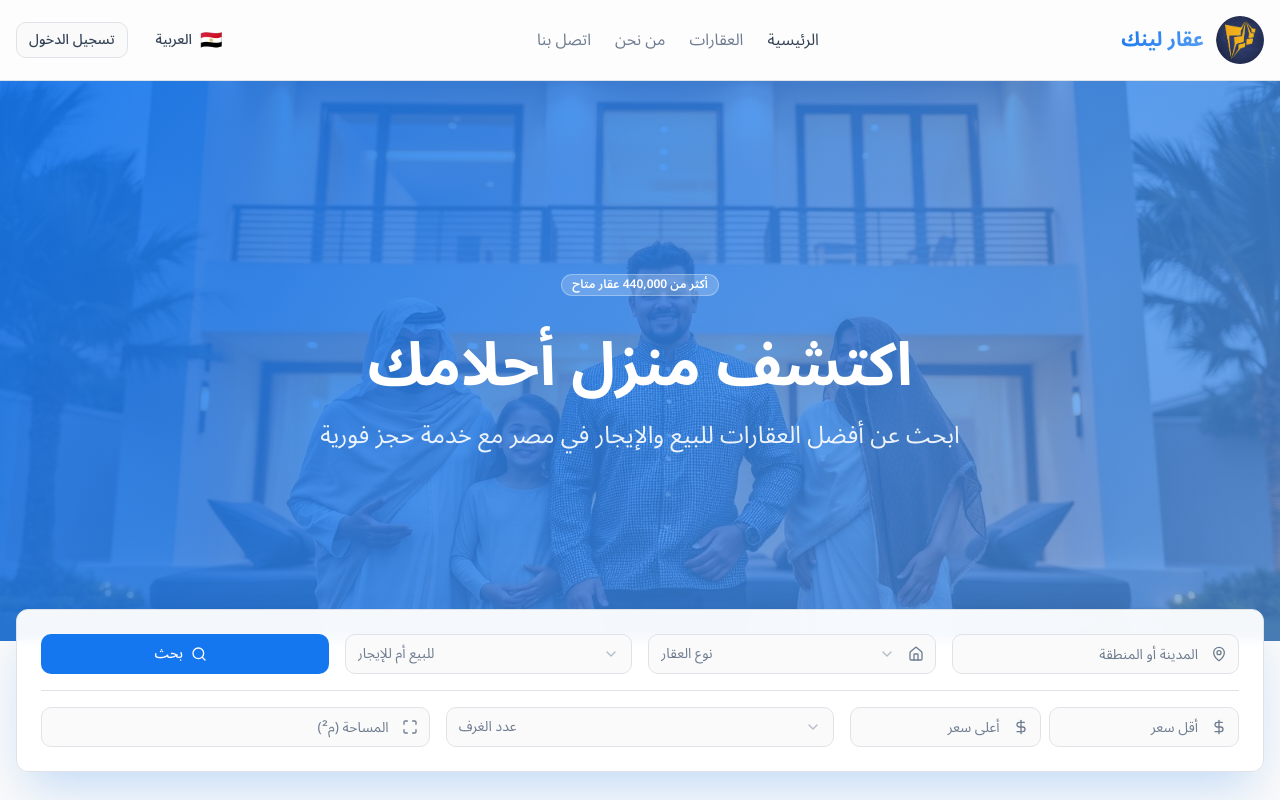
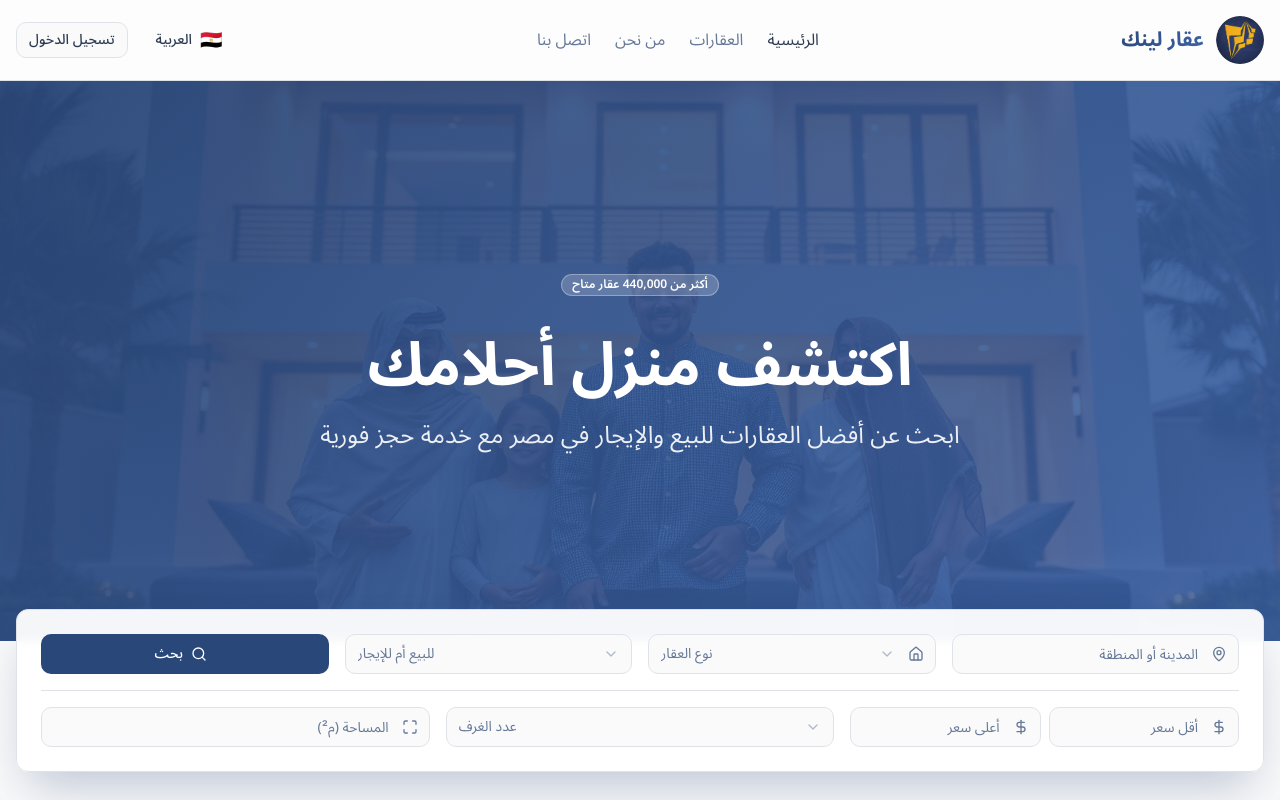
Before and after one commit to Merspire/bait-dar-app, a React (Vite) app: page / in a window 1280 px wide. Shown: the top 800 px of the page. Built offline with nearby package versions, Linux system fonts and the light colour scheme; the HTML template or start-up script is replaced by a standard one.

Commit message:
Refactor: Update design colors

```diff
--- a/src/index.css
+++ b/src/index.css
@@ -11,51 +11,51 @@
   :root {
     /* Brand Colors */
     --background: 0 0% 98%;
-    --foreground: 215 25% 27%;
+    --foreground: 218 30% 25%;
 
     --card: 0 0% 100%;
-    --card-foreground: 215 25% 27%;
+    --card-foreground: 218 30% 25%;
 
     --popover: 0 0% 100%;
-    --popover-foreground: 215 25% 27%;
+    --popover-foreground: 218 30% 25%;
 
-    /* Real Estate Blue Theme */
-    --primary: 213 87% 51%;
+    /* Aqarlink Blue & Gold Theme */
+    --primary: 218 48% 32%;
     --primary-foreground: 0 0% 100%;
-    --primary-glow: 213 87% 65%;
+    --primary-glow: 218 48% 45%;
 
-    --secondary: 210 14% 96%;
-    --secondary-foreground: 215 25% 27%;
+    --secondary: 45 95% 55%;
+    --secondary-foreground: 218 48% 25%;
 
     --muted: 210 14% 96%;
-    --muted-foreground: 215 13% 50%;
+    --muted-foreground: 218 20% 50%;
 
-    /* Orange Accent */
-    --accent: 16 88% 60%;
-    --accent-foreground: 0 0% 100%;
+    /* Gold Accent from Logo */
+    --accent: 45 95% 55%;
+    --accent-foreground: 218 48% 25%;
 
     --destructive: 0 72% 51%;
     --destructive-foreground: 0 0% 100%;
 
     --border: 210 14% 89%;
     --input: 210 14% 89%;
-    --ring: 213 87% 51%;
+    --ring: 45 95% 55%;
 
     /* Real Estate Specific Colors */
     --success: 142 71% 45%;
     --success-foreground: 0 0% 100%;
-    --warning: 38 92% 50%;
-    --warning-foreground: 0 0% 100%;
+    --warning: 45 95% 55%;
+    --warning-foreground: 218 48% 25%;
 
     /* Gradients */
-    --gradient-hero: linear-gradient(135deg, hsl(213 87% 51%) 0%, hsl(213 87% 65%) 100%);
+    --gradient-hero: linear-gradient(135deg, hsl(218 48% 32%) 0%, hsl(218 48% 45%) 100%);
     --gradient-card: linear-gradient(135deg, hsl(0 0% 100%) 0%, hsl(210 14% 98%) 100%);
-    --gradient-overlay: linear-gradient(135deg, hsla(213 87% 51% / 0.9) 0%, hsla(213 87% 65% / 0.7) 100%);
+    --gradient-overlay: linear-gradient(135deg, hsla(218 48% 32% / 0.95) 0%, hsla(218 48% 45% / 0.85) 100%);
 
     /* Shadows */
-    --shadow-soft: 0 4px 6px -1px hsla(213 87% 51% / 0.1), 0 2px 4px -1px hsla(213 87% 51% / 0.06);
-    --shadow-medium: 0 10px 15px -3px hsla(213 87% 51% / 0.1), 0 4px 6px -2px hsla(213 87% 51% / 0.05);
-    --shadow-large: 0 25px 50px -12px hsla(213 87% 51% / 0.25);
+    --shadow-soft: 0 4px 6px -1px hsla(218 48% 32% / 0.1), 0 2px 4px -1px hsla(218 48% 32% / 0.06);
+    --shadow-medium: 0 10px 15px -3px hsla(218 48% 32% / 0.15), 0 4px 6px -2px hsla(218 48% 32% / 0.08);
+    --shadow-large: 0 25px 50px -12px hsla(218 48% 32% / 0.3);
 
     /* Animations */
     --transition-smooth: all 0.3s cubic-bezier(0.4, 0, 0.2, 1);
@@ -65,25 +65,25 @@
   }
 
   .dark {
-    --background: 215 28% 17%;
+    --background: 218 35% 15%;
     --foreground: 210 14% 89%;
-    --card: 215 28% 17%;
+    --card: 218 35% 18%;
     --card-foreground: 210 14% 89%;
-    --popover: 215 28% 17%;
+    --popover: 218 35% 18%;
     --popover-foreground: 210 14% 89%;
-    --primary: 213 87% 65%;
-    --primary-foreground: 215 28% 17%;
-    --secondary: 215 28% 25%;
-    --secondary-foreground: 210 14% 89%;
-    --muted: 215 28% 25%;
+    --primary: 45 95% 55%;
+    --primary-foreground: 218 35% 15%;
+    --secondary: 218 40% 25%;
+    --secondary-foreground: 45 95% 55%;
+    --muted: 218 30% 22%;
     --muted-foreground: 215 13% 65%;
-    --accent: 16 88% 60%;
-    --accent-foreground: 0 0% 100%;
+    --accent: 45 95% 55%;
+    --accent-foreground: 218 35% 15%;
     --destructive: 0 72% 51%;
     --destructive-foreground: 0 0% 100%;
-    --border: 215 28% 25%;
-    --input: 215 28% 25%;
-    --ring: 213 87% 65%;
+    --border: 218 30% 25%;
+    --input: 218 30% 25%;
+    --ring: 45 95% 55%;
   }
 }
 
```
